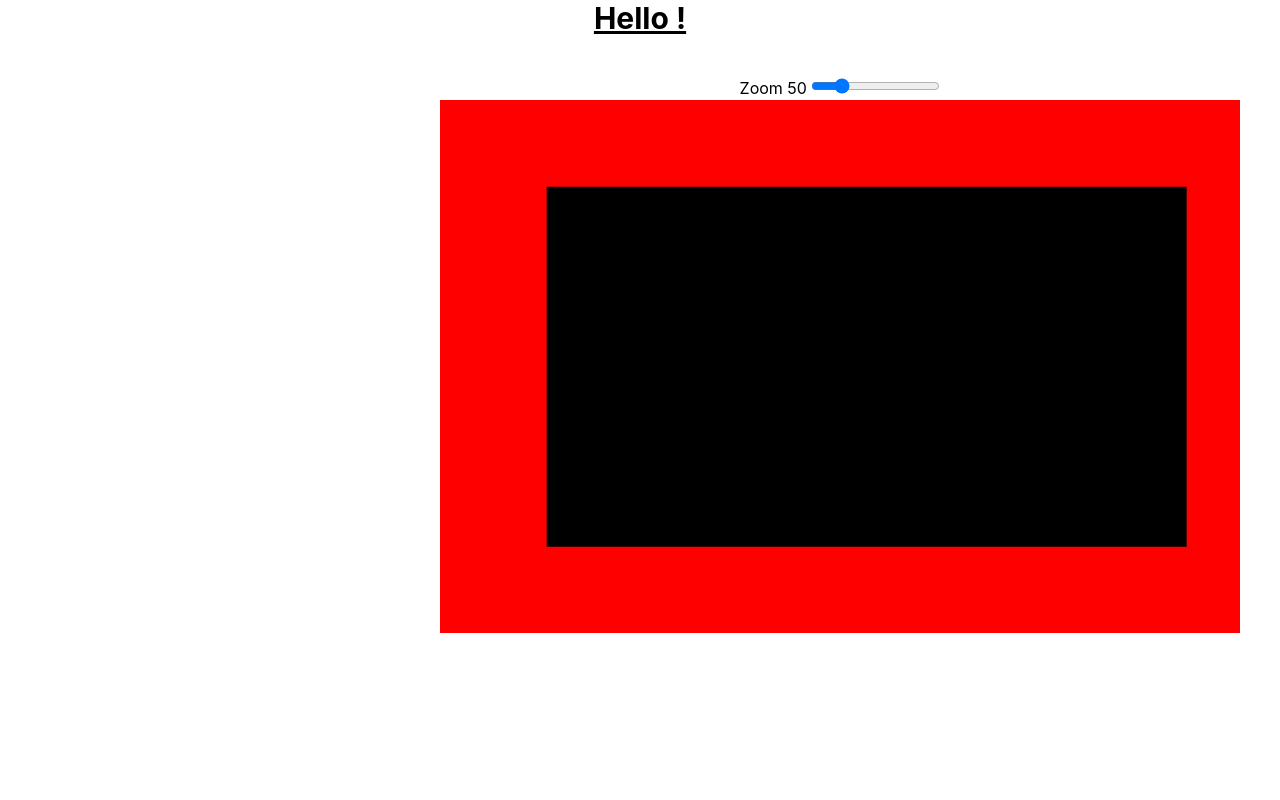
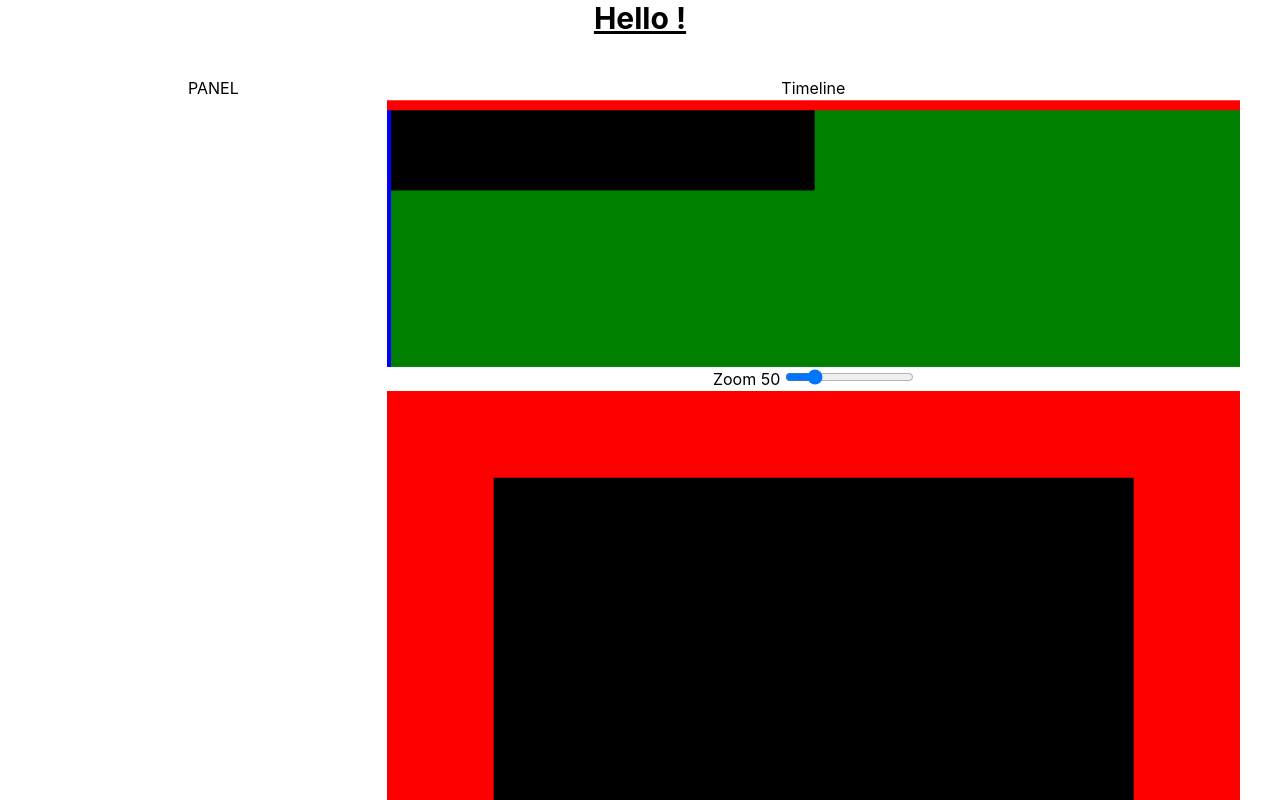
Before and after one commit to fesiib/video-editing-prototype, a React (Create React App) app: page / in a window 1280 px wide. Shown: the top 800 px of the page. Built offline with nearby package versions, Linux system fonts and the light colour scheme.

Commit message:
Timeline: indicator + labels

```diff
--- a/src/App.js
+++ b/src/App.js
@@ -1,7 +1,10 @@
+import { action } from "mobx";
 import { observer } from "mobx-react-lite";
+import { useEffect } from "react";
 
 import "./App.css";
 import EditorCanvas from "./components/EditorCanvas";
+import Timeline from "./components/Timeline";
 import RootStore from "./stores/rootStore";
 
 const rootStore = new RootStore();
@@ -9,13 +12,29 @@ const rootStore = new RootStore();
 const App = observer(function App() {
     const uiStore = rootStore.uiStore;
     const domainStore = rootStore.domainStore;
+
+	useEffect(action(() => {
+		uiStore.setWindowSize({
+			width: window.innerWidth,
+			height: window.innerHeight,
+		});
+	}), []);
+
     return (
         <div className="App">
             <h1 className="text-3xl font-bold underline">Hello !</h1>
-            <div className="grid m-10 grid-cols-3 grid-rows-3">
-                <div className={"col-start-2 col-span-2 row-span-2 overflow-hidden"}>
-                    <EditorCanvas uiStore={uiStore} domainStore={domainStore} />
-                </div>
+            <div className="flex flex-row flex-nowrap m-10">
+				<div className="flex-col basis-1/3">
+					<h1> PANEL </h1>
+				</div>
+				<div className="flex-col grow basis-2/3 gap-10">
+					<div className={"basis-1/3"}>
+						<Timeline uiStore={uiStore} domainStore={domainStore} />
+					</div>
+					<div className={"basis-2/3"}>
+						<EditorCanvas uiStore={uiStore} domainStore={domainStore} />
+					</div>
+				</div>
             </div>
         </div>
     );
--- a/src/components/EditorCanvas.js
+++ b/src/components/EditorCanvas.js
@@ -59,7 +59,7 @@ const DraggableVideo = observer(function DraggableVideo({
             transformerRef.current.nodes([imageRef.current]);
         }
         transformerRef.current.getLayer().batchDraw();
-    }, [isSelected]);
+    }, [isSelected, transformerRef]);
 
     return (
         <Image
--- a/src/components/Timeline.js
+++ b/src/components/Timeline.js
@@ -1,23 +1,125 @@
-import { observable } from "mobx";
-import React from "react";
+import { action } from "mobx";
+import { observer } from "mobx-react-lite";
+import React, { useEffect, useRef } from "react";
 import { Layer, Rect, Stage } from "react-konva";
 
-const Timeline = observable(function Timeline({ uiStore, domainStore }) {
+const TimelineLabels = observer(function TimelineLabels({
+	uiStore, domainStore
+}) {
+	// uiStore.timelineControls.scalePos
+
+	// uiStore.timelineConst.labelStep
+
+	return (<>
+		<Rect
+			x={0}
+			y={0}
+			width={uiStore.timelineSize.width}
+			height={uiStore.timelineConst.labelHeight}
+			fill="red"
+		/>
+
+	</>);
+});
+
+const TimelinePositionIndicator = observer(function TimelinePositionIndicator({
+	uiStore, domainStore
+}) {
+	const onIndicatorDrag = action((event) => {
+		event.target.y(0);
+		event.target.x(Math.max(event.target.x(), 0));
+		event.target.x(Math.min(event.target.x(), uiStore.timelineSize.width));
+		uiStore.timelineControls.playPosition = event.target.x();
+	});
+
+	return (<>
+		<Rect
+			x={uiStore.timelineControls.playPosition}
+			y={0}
+			height={uiStore.timelineSize.height}
+			width={uiStore.timelineConst.positionIndicatorWidth}
+			offsetX={uiStore.timelineConst.positionIndicatorWidth / 2}
+			fill="blue"
+			onDragMove={onIndicatorDrag}
+			draggable
+		/>
+	</>);
+});
+
+const Timeline = observer(function Timeline({ uiStore, domainStore }) {
+    const scrollContainerRef = useRef(null);
+	const stageRef = useRef(null);
+	const padding = 100;
+
+	useEffect(() => {
+		if (!scrollContainerRef.current || !stageRef.current) {
+			return;
+		}
+		const onScrollRepositionStage = () => {
+			let dx = scrollContainerRef.current.scrollLeft - padding;
+			let dy = scrollContainerRef.current.scrollTop - padding;
+			console.log(dx, dy);
+			stageRef.current.container().style.transform =
+				'translate(' + dx + 'px, ' + dy + 'px)';
+			stageRef.current.x(-dx);
+			stageRef.current.y(-dy);
+		}
+		scrollContainerRef.current.addEventListener("scroll", onScrollRepositionStage);
+		onScrollRepositionStage();
+		return () => scrollContainerRef.current.removeEventListener("scroll", onScrollRepositionStage);
+	}, [scrollContainerRef, stageRef]);
+
 	return (
         <>
             <div>Timeline</div>
-            <Stage width={uiStore.canvasSize.width} height={uiStore.canvasSize.height}>
+			<div ref={scrollContainerRef}
+				id="scroll-container"
+				className={"overflow-auto"}
+				style={{
+					width: uiStore.timelineSize.width + "px",
+					height: uiStore.timelineSize.height + "px",
+				}}
+			>
+				<div id="large-conatiner" className={"overflow-hidden"}
+					style={{
+						width: uiStore.timelineConst.timelineMaxWidth,
+						height: uiStore.timelineConst.timelineMaxHeight,
+
+					}}
+				>
+					<Stage
+						ref={stageRef}
+						width={uiStore.timelineSize.width + padding * 2}
+						height={uiStore.timelineSize.height + padding * 2}
+					>
 						<Layer>
 							<Rect
 								x={0}
 								y={0}
-                        width={uiStore.canvasSize.width}
-                        height={uiStore.canvasSize.height}
-                        fill="red"
-                        onClick={onBackgroundClick}
+								width={uiStore.timelineSize.width}
+								height={uiStore.timelineSize.height}
+								fill="green"
+							/>
+							<Rect
+								x={1}
+								y={1}
+								width={uiStore.timelineSize.width / 2}
+								height={uiStore.timelineSingleLineHeight}
+								fill="black"
+								draggable
+							/>
+							<TimelinePositionIndicator
+								uiStore={uiStore}
+								domainStore={domainStore}
+							/>
+							<TimelineLabels
+								uiStore={uiStore}
+								domainStore={domainStore}
 							/>
 						</Layer>
 					</Stage>
+				</div>
+			</div>
         </>
     );
 });
--- a/src/stores/uiStore.js
+++ b/src/stores/uiStore.js
@@ -12,17 +12,34 @@ class UIStore {
     };
 
     canvasSize = {
-        width: (window.innerWidth / 3) * 2,
-        height: (window.innerHeight / 3) * 2,
+        width: (window.innerWidth / 3) * 2, // 2/3
+        height: (window.innerHeight / 3) * 2, // 2/3
     };
-
     canvasControls = {
         scalePos: 4,
     };
     canvasConst = {
         margin: 10,
     };
-    // timelineSize = {};
+
+    timelineSize = {
+		width: (window.innerWidth / 3) * 2, // 2/3
+		height: (window.innerWidth / 3), // 1/3
+	};
+	timelineControls = {
+		numberOfRows: 3,
+		scalePos: 4,
+		playPosition: 0, //secs
+	};
+	timelineConst = {
+		labelHeight: 10,
+		linePadding: 1,
+		positionIndicatorWidth: 8,
+		labelStep: 5, //seconds
+
+		timelineMaxWidth: 3000,
+		timelineMaxHeight: 3000,
+	};
     // panelSize = {};
 
     constructor(rootStore) {
@@ -37,12 +54,26 @@ class UIStore {
         return ZOOM_PERCENTAGES[this.canvasControls.scalePos];
     }
 
+	get timelineScale() {
+		return ZOOM_PERCENTAGES[[this.timelineControls.scalePos]] / 100;
+	}
+	get timelineZoom() {
+		return ZOOM_PERCENTAGES[[this.timelineControls.scalePos]];
+	}
+	get timelineSingleLineHeight() {
+		return this.timelineSize.height / this.timelineControls.numberOfRows;
+	}
+
     setWindowSize({ width, height }) {
         this.windowSize = { width, height };
         this.canvasSize = {
             width: (width / 3) * 2,
             height: (height / 3) * 2,
         };
+		this.timelineSize = {
+            width: (width / 3) * 2,
+            height: (height / 3),
+		}
     }
 }
 
```
Lines whose indentation alone changed are shown as unchanged.
